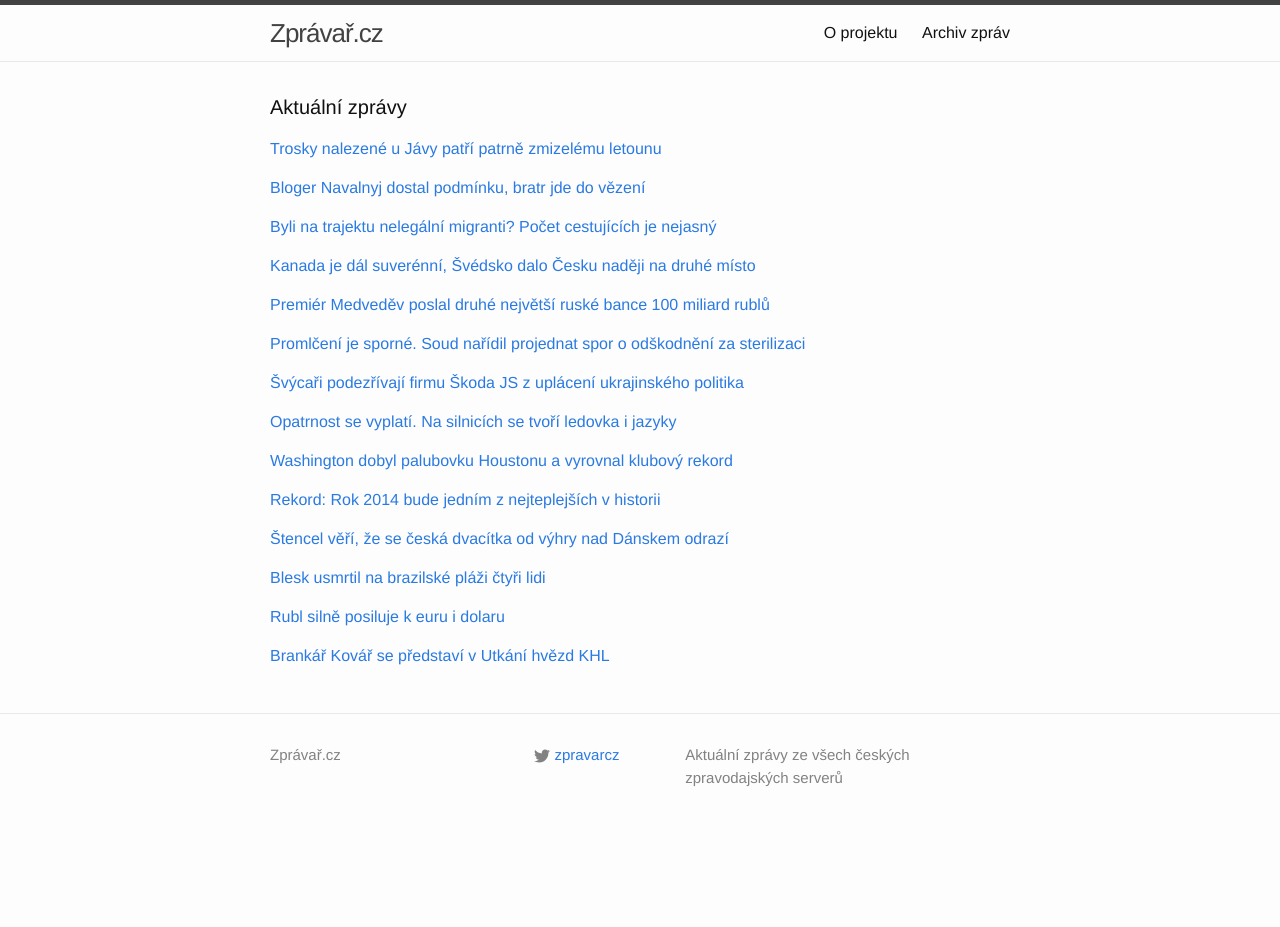
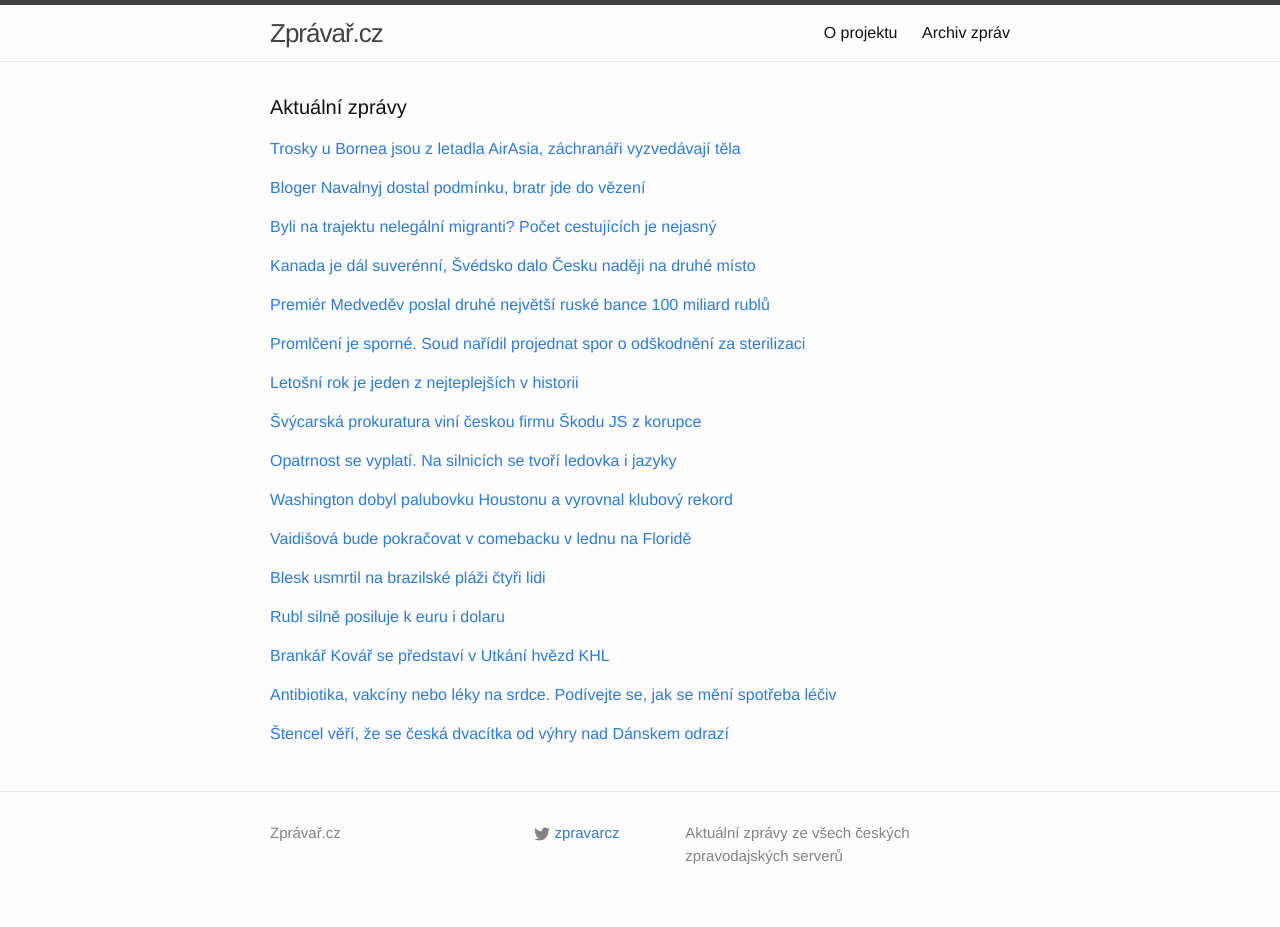
Before and after one commit to adliska/zpravar, a Jekyll site: the page built from index.html, in a window 1280 px wide. Built offline with Jekyll 4.4.1, drawn with Linux system fonts in a browser that asks for light colours; before the commit the page ends 900 px from its top, so only the background shows below that.

Commit message:
zpravar news update

```diff
--- a/index.html
+++ b/index.html
@@ -5,9 +5,11 @@ layout: default
 <div class="home">
     <h1 class="page-heading">Aktuální zprávy</h1>
 
-<p><a href="javascript:;" onclick="toggle_visibility('zpravy0')">Trosky nalezené u Jávy patří patrně zmizelému letounu</a></p>
+<p><a href="javascript:;" onclick="toggle_visibility('zpravy0')">Trosky u Bornea jsou z letadla AirAsia, záchranáři vyzvedávají těla</a></p>
 <div id="zpravy0" style="display:none">
 <ul>
+<li><a href=http://www.ceskatelevize.cz/ct24/svet/296717-trosky-u-bornea-jsou-z-letadla-airasia-zachranari-vyzvedavaji-tela/>Trosky u Bornea jsou z letadla AirAsia, záchranáři vyzvedávají těla - www.ceskatelevize.cz</a></li>
+<li><a href=http://zahranicni.ihned.cz/asie-a-pacifik-cina/c1-63313780-zachranari-nasli-trosky-zmizeleho-letu-qz8501-na-hladine-plavou-i-tela-obeti>Záchranáři našli trosky zmizelého letu QZ8501. Na hladině plavou i těla obětí - zahranicni.ihned.cz</a></li>
 <li><a href=http://echo24.cz/a/wsh8g>Trosky nalezené u Jávy patří patrně zmizelému letounu - echo24.cz</a></li>
 <li><a href=http://www.rozhlas.cz/_zprava/experti-identifikovali-v-javskem-mori-u-bornea-trosky-zriceneho-letounu-spolecnosti-airasia--1437732>Experti identifikovali v Jávském moři u Bornea trosky zříceného letounu společnosti AirAsia - www.rozhlas.cz</a></li>
 <li><a href=http://www.novinky.cz/zahranicni/svet/357442-pod-hladinou-u-bornea-nasli-zmizely-airbus-airasia-i-tela-obeti.html>Pod hladinou u Bornea našli zmizelý airbus AirAsia i těla obětí - www.novinky.cz</a></li>
@@ -93,44 +95,46 @@ layout: default
 <li><a href=http://www.novinky.cz/domaci/357455-nejvyssi-soud-naridil-znovu-projednat-spor-o-odskodneni-za-sterilizaci.html>Nejvyšší soud nařídil znovu projednat spor o odškodnění za sterilizaci  - www.novinky.cz</a></li>
 <li><a href=http://www.ceskenoviny.cz/zpravy/zpravy/ns-naridil-znovu-projednat-spor-o-odskodneni-za-sterilizaci/1163447>NS nařídil znovu projednat spor o odškodnění za sterilizaci - www.ceskenoviny.cz</a></li>
 </ul>
-</div><p><a href="javascript:;" onclick="toggle_visibility('zpravy6')">Švýcaři podezřívají firmu Škoda JS z uplácení ukrajinského politika</a></p>
+</div><p><a href="javascript:;" onclick="toggle_visibility('zpravy6')">Letošní rok je jeden z nejteplejších v historii</a></p>
 <div id="zpravy6" style="display:none">
 <ul>
+<li><a href=http://www.tyden.cz/rubriky/domaci/pocasi/letosni-rok-je-jeden-z-nejteplejsich-v-historii_328636.html>Letošní rok je jeden z nejteplejších v historii - www.tyden.cz</a></li>
+<li><a href=http://zpravy.aktualne.cz/pocasi/rekord-rok-2014-bude-jednim-z-nejteplejsich-v-historii/r~68239972900111e49bec0025900fea04/>Rekord: Rok 2014 bude jedním z nejteplejších v historii - zpravy.aktualne.cz</a></li>
+<li><a href=http://www.ceskenoviny.cz/zpravy/zpravy/rok-2014-bude-patrit-k-nejteplejsim-v-historii-ceske-meteorologie/1163441>Rok 2014 bude patřit k nejteplejším v historii české meteorologie - www.ceskenoviny.cz</a></li>
+<li><a href=http://www.denik.cz/z_domova/rok-2014-bude-patrit-k-nejteplejsim-v-historii-ceske-meteorologie-20141230.html>Rok 2014 bude patřit k nejteplejším v historii české meteorologie - www.denik.cz</a></li>
+<li><a href=http://www.novinky.cz/domaci/357451-rok-2014-bude-patrit-k-nejteplejsim-v-historii-cr-tvrdi-meteorologove.html>Rok 2014 bude patřit k nejteplejším v historii ČR, tvrdí meteorologové - www.novinky.cz</a></li>
+</ul>
+</div><p><a href="javascript:;" onclick="toggle_visibility('zpravy7')">Švýcarská prokuratura viní českou firmu Škodu JS z korupce</a></p>
+<div id="zpravy7" style="display:none">
+<ul>
+<li><a href=http://zpravy.aktualne.cz/domaci/svycarska-prokuratura-vini-ceskou-firmu-skodu-js-z-korupce/r~49c8663c900211e4ba57002590604f2e/>Švýcarská prokuratura viní českou firmu Škodu JS z korupce - zpravy.aktualne.cz</a></li>
 <li><a href=http://ekonomika.idnes.cz/pravo-svycari-podezrivaji-skodu-js-z-uplaceni-ukrajinskeho-politika-12k-/ekoakcie.aspx?c=A141230_091917_domaci_jpl>Švýcaři podezřívají firmu Škoda JS z uplácení ukrajinského politika - ekonomika.idnes.cz</a></li>
 <li><a href=http://zpravy.e15.cz/byznys/prumysl-a-energetika/skoda-js-uplacela-ukrajinskeho-politika-tvrdi-svycarska-justice-1149202>Škoda JS uplácela ukrajinského politika, tvrdí švýcarská justice - zpravy.e15.cz</a></li>
 <li><a href=http://www.novinky.cz/krimi/357450-skoda-js-je-podezrela-ze-uplacela-ukrajinskeho-politika.html>Škoda JS je podezřelá, že uplácela ukrajinského politika - www.novinky.cz</a></li>
 <li><a href=http://www.ceskatelevize.cz/ct24/ekonomika/296718-svycarska-policie-vysetruje-plzenskeho-vyrobce-zarizeni-pro-je/>Švýcarská policie vyšetřuje plzeňského výrobce zařízení pro JE - www.ceskatelevize.cz</a></li>
 </ul>
-</div><p><a href="javascript:;" onclick="toggle_visibility('zpravy7')">Opatrnost se vyplatí. Na silnicích se tvoří ledovka i jazyky</a></p>
-<div id="zpravy7" style="display:none">
+</div><p><a href="javascript:;" onclick="toggle_visibility('zpravy8')">Opatrnost se vyplatí. Na silnicích se tvoří ledovka i jazyky</a></p>
+<div id="zpravy8" style="display:none">
 <ul>
 <li><a href=http://zpravy.aktualne.cz/domaci/dopravu-v-cesku-komplikuji-snehove-jazyky-i-ledovka/r~24ba6e9c8ffa11e4aff10025900fea04/>Opatrnost se vyplatí. Na silnicích se tvoří ledovka i jazyky - zpravy.aktualne.cz</a></li>
 <li><a href=http://zpravy.idnes.cz/na-silnicich-to-klouze-a-na-horach-muze-snezit-fog-/domaci.aspx?c=A141230_082130_domaci_jpl>Počasí dál sužuje řidiče, v Nýřanech na namrzlé silnici jeden zahynul - zpravy.idnes.cz</a></li>
 <li><a href=http://www.lidovky.cz/pozor-na-silnicich-ledovka-a-snehove-jazyky-komplikuji-dopravu-psh-/zpravy-domov.aspx?c=A141230_074957_ln_domov_hm>Pozor na silnicích. Ledovka a sněhové jazyky komplikují dopravu  - www.lidovky.cz</a></li>
 <li><a href=http://www.ceskenoviny.cz/zpravy/zpravy/na-jihu-cech-komplikuje-dopravu-ledovka-v-libereckem-kraji-snezi/1163391>Na jihu Čech komplikuje dopravu ledovka, v Libereckém kraji sněží - www.ceskenoviny.cz</a></li>
 </ul>
-</div><p><a href="javascript:;" onclick="toggle_visibility('zpravy8')">Washington dobyl palubovku Houstonu a vyrovnal klubový rekord</a></p>
-<div id="zpravy8" style="display:none">
+</div><p><a href="javascript:;" onclick="toggle_visibility('zpravy9')">Washington dobyl palubovku Houstonu a vyrovnal klubový rekord</a></p>
+<div id="zpravy9" style="display:none">
 <ul>
 <li><a href=http://www.denik.cz/ostatni_sport/washington-dobyl-palubovku-houstonu-a-vyrovnal-klubovy-rekord-20141230.html>Washington dobyl palubovku Houstonu a vyrovnal klubový rekord - www.denik.cz</a></li>
 <li><a href=http://sport.aktualne.cz/wizards-zvladli-drama-v-houstonu-vyhralo-i-chicago/r~360181a28ffc11e49bec0025900fea04/>Wizards zvládli drama v Houstonu, vyhrálo i Chicago - sport.aktualne.cz</a></li>
 <li><a href=http://sport.idnes.cz/basketbal-nba-souhrn-0lx-/basket.aspx?c=A141230_090158_sport-basket_ten>Basketbalisté Washingtonu dobyli Houston, zažívají svou nejlepší sezonu - sport.idnes.cz</a></li>
 <li><a href=http://www.sportovninoviny.cz/zpravy/basketbaliste-washingtonu-dobyli-palubovku-houstonu/1163429>Basketbalisté Washingtonu dobyli palubovku Houstonu - www.sportovninoviny.cz</a></li>
 </ul>
-</div><p><a href="javascript:;" onclick="toggle_visibility('zpravy9')">Rekord: Rok 2014 bude jedním z nejteplejších v historii</a></p>
-<div id="zpravy9" style="display:none">
-<ul>
-<li><a href=http://zpravy.aktualne.cz/pocasi/rekord-rok-2014-bude-jednim-z-nejteplejsich-v-historii/r~68239972900111e49bec0025900fea04/>Rekord: Rok 2014 bude jedním z nejteplejších v historii - zpravy.aktualne.cz</a></li>
-<li><a href=http://www.ceskenoviny.cz/zpravy/zpravy/rok-2014-bude-patrit-k-nejteplejsim-v-historii-ceske-meteorologie/1163441>Rok 2014 bude patřit k nejteplejším v historii české meteorologie - www.ceskenoviny.cz</a></li>
-<li><a href=http://www.denik.cz/z_domova/rok-2014-bude-patrit-k-nejteplejsim-v-historii-ceske-meteorologie-20141230.html>Rok 2014 bude patřit k nejteplejším v historii české meteorologie - www.denik.cz</a></li>
-<li><a href=http://www.novinky.cz/domaci/357451-rok-2014-bude-patrit-k-nejteplejsim-v-historii-cr-tvrdi-meteorologove.html>Rok 2014 bude patřit k nejteplejším v historii ČR, tvrdí meteorologové - www.novinky.cz</a></li>
-</ul>
-</div><p><a href="javascript:;" onclick="toggle_visibility('zpravy10')">Štencel věří, že se česká dvacítka od výhry nad Dánskem odrazí</a></p>
+</div><p><a href="javascript:;" onclick="toggle_visibility('zpravy10')">Vaidišová bude pokračovat v comebacku v lednu na Floridě</a></p>
 <div id="zpravy10" style="display:none">
 <ul>
-<li><a href=http://www.sportovninoviny.cz/zpravy/stencel-veri-ze-se-ceska-dvacitka-od-vyhry-nad-danskem-odrazi/1163374>Štencel věří, že se česká dvacítka od výhry nad Dánskem odrazí - www.sportovninoviny.cz</a></li>
-<li><a href=http://sport.aktualne.cz/cesi-si-fatalni-prohru-nepripousteli-chteli-jsme-to-urvat/r~cccd20aa8fe811e4ba57002590604f2e/>Češi si fatální prohru nepřipouštěli: Chtěli jsme to urvat - sport.aktualne.cz</a></li>
-<li><a href=http://www.tyden.cz/rubriky/sport/hokej/reprezentace/stencel-po-klicovem-obratu-dokud-sudi-nepiskne-budeme-se-rvat_328622.html>Štencel po klíčovém obratu: Dokud sudí nepískne, budeme se rvát - www.tyden.cz</a></li>
+<li><a href=http://sport.aktualne.cz/vaidisova-bude-pokracovat-v-comebacku-v-lednu-na-floride/r~938d71d4900911e498be002590604f2e/>Vaidišová bude pokračovat v comebacku v lednu na Floridě - sport.aktualne.cz</a></li>
+<li><a href=http://sport.idnes.cz/tenis-vaidisova-comeback-florida-d4e-/tenis.aspx?c=A141230_102401_tenis_ten>Tenistka Vaidišová pokračuje v comebacku, čeká ji turnaj na Floridě - sport.idnes.cz</a></li>
+<li><a href=http://www.denik.cz/tenis/602-misto-na-svete-vaidisova-pokracuje-v-comebacku-na-floride-20141230.html>602. místo na světě. Vaidišová pokračuje v comebacku, na Floridě - www.denik.cz</a></li>
 </ul>
 </div><p><a href="javascript:;" onclick="toggle_visibility('zpravy11')">Blesk usmrtil na brazilské pláži čtyři lidi</a></p>
 <div id="zpravy11" style="display:none">
@@ -153,4 +157,18 @@ layout: default
 <li><a href=http://www.sportovninoviny.cz/zpravy/hokejovy-brankar-kovar-se-predstavi-v-utkani-hvezd-khl/1163446>Hokejový brankář Kovář se představí v Utkání hvězd KHL - www.sportovninoviny.cz</a></li>
 <li><a href=http://www.denik.cz/hokej/zatim-jediny-cech-brankar-jakub-kovar-si-zachyta-utkani-hvezd-khl-20141230.html>Zatím jediný Čech. Brankář Jakub Kovář si zachytá Utkání hvězd KHL - www.denik.cz</a></li>
 </ul>
+</div><p><a href="javascript:;" onclick="toggle_visibility('zpravy14')">Antibiotika, vakcíny nebo léky na srdce. Podívejte se, jak se mění spotřeba léčiv</a></p>
+<div id="zpravy14" style="display:none">
+<ul>
+<li><a href=http://www.rozhlas.cz/_zprava/antibiotika-vakciny-nebo-leky-na-srdce-podivejte-se-jak-se-meni-spotreba-leciv--1437707>Antibiotika, vakcíny nebo léky na srdce. Podívejte se, jak se mění spotřeba léčiv - www.rozhlas.cz</a></li>
+<li><a href=http://www.rozhlas.cz/_zprava/antibiotika-vakciny-nebo-leky-na-srdce-podivejte-se-jak-se-za-deset-let-zmenila-spotreba-leciv--1437707>Antibiotika, vakcíny nebo léky na srdce. Podívejte se, jak se za deset let změnila spotřeba léčiv - www.rozhlas.cz</a></li>
+<li><a href=http://www.rozhlas.cz/_zprava/antibiotika-vakciny-nebo-leky-na-srdce-proklikejte-si-jak-se-za-deset-let-zmenila-spotreba-leciv--1437707>Antibiotika, vakcíny nebo léky na srdce. Proklikejte si, jak se za deset let změnila spotřeba léčiv - www.rozhlas.cz</a></li>
+</ul>
+</div><p><a href="javascript:;" onclick="toggle_visibility('zpravy15')">Štencel věří, že se česká dvacítka od výhry nad Dánskem odrazí</a></p>
+<div id="zpravy15" style="display:none">
+<ul>
+<li><a href=http://www.sportovninoviny.cz/zpravy/stencel-veri-ze-se-ceska-dvacitka-od-vyhry-nad-danskem-odrazi/1163374>Štencel věří, že se česká dvacítka od výhry nad Dánskem odrazí - www.sportovninoviny.cz</a></li>
+<li><a href=http://sport.aktualne.cz/cesi-si-fatalni-prohru-nepripousteli-chteli-jsme-to-urvat/r~cccd20aa8fe811e4ba57002590604f2e/>Češi si fatální prohru nepřipouštěli: Chtěli jsme to urvat - sport.aktualne.cz</a></li>
+<li><a href=http://www.tyden.cz/rubriky/sport/hokej/reprezentace/stencel-po-klicovem-obratu-dokud-sudi-nepiskne-budeme-se-rvat_328622.html>Štencel po klíčovém obratu: Dokud sudí nepískne, budeme se rvát - www.tyden.cz</a></li>
+</ul>
 </div></div>
```
